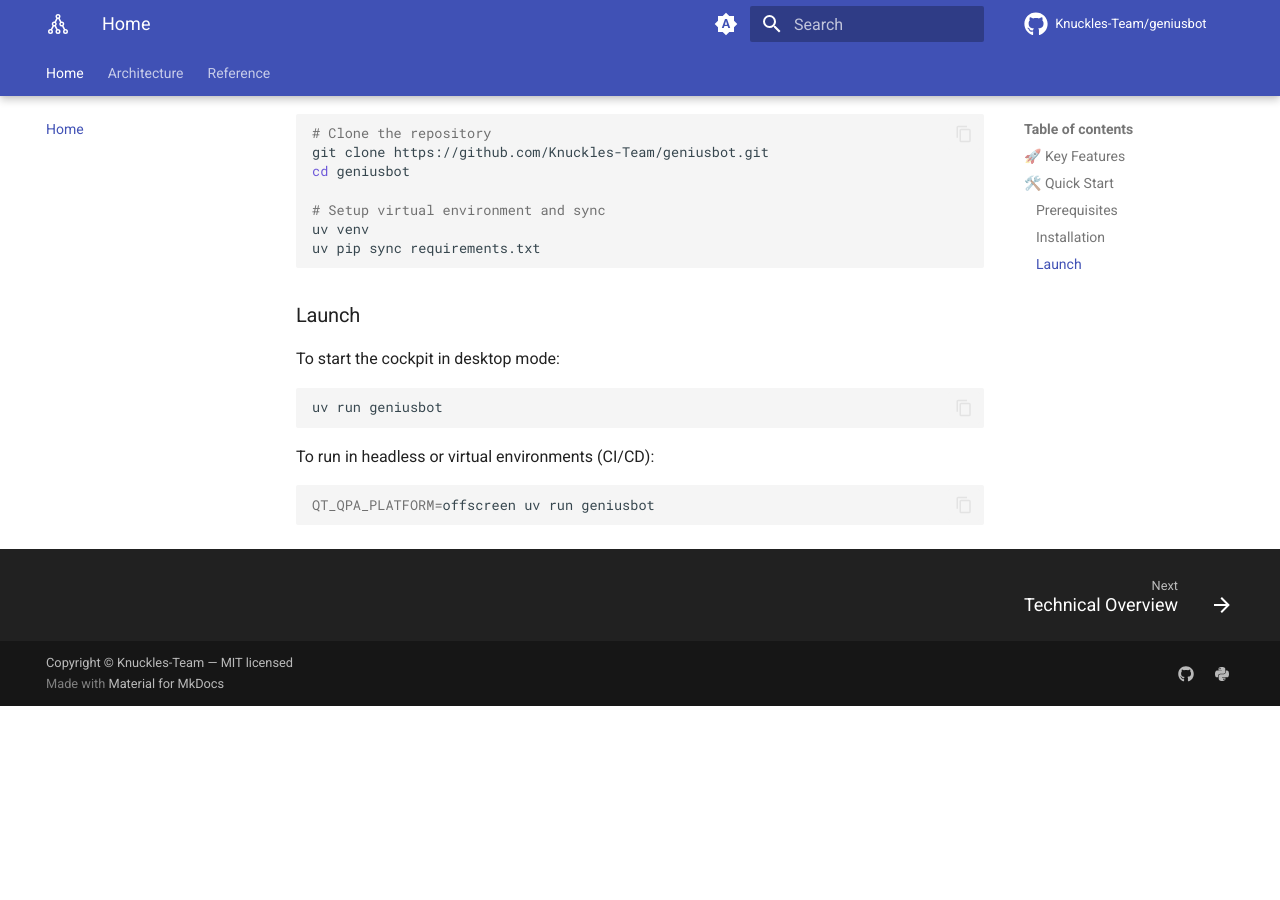
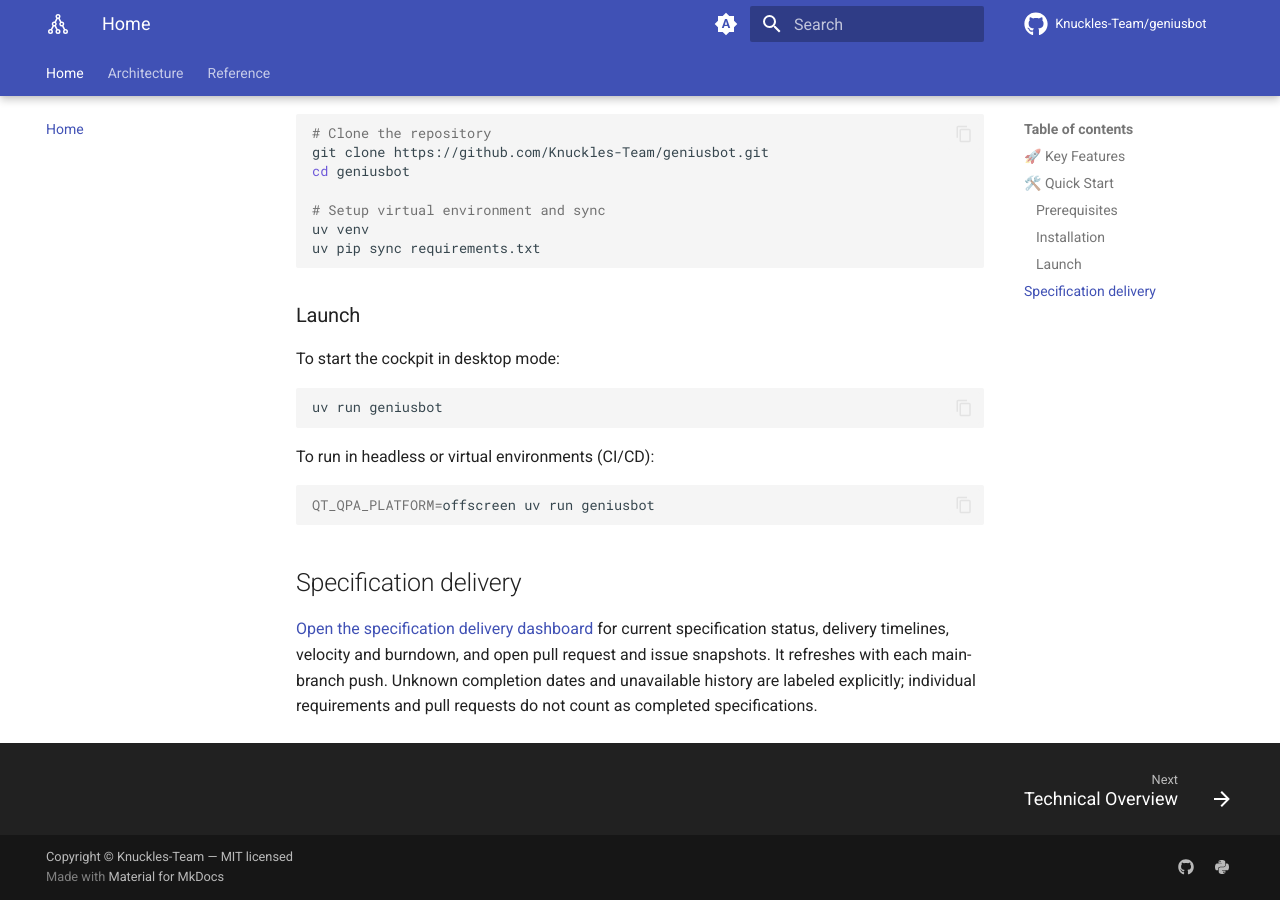
Before and after one commit to Knuckles-Team/geniusbot, an MkDocs documentation site: the page built from docs/index.md, in a window 1280 px wide and 900 px high, scrolled down 1038 px. Built offline with MkDocs 1.6.1 and Material for MkDocs 9.7.7, drawn with Linux system fonts in a browser that asks for light colours; comment, search, counter and statistics services are not loaded; before the commit the page ends 1744 px from its top, so only the background shows below that.

Commit message:
docs: add shared spec delivery dashboard

````diff
--- a/docs/index.md
+++ b/docs/index.md
@@ -45,3 +45,11 @@ To run in headless or virtual environments (CI/CD):
 ```bash
 QT_QPA_PLATFORM=offscreen uv run geniusbot
 ```
+
+## Specification delivery
+
+<a href="spec-delivery/">Open the specification delivery dashboard</a> for
+current specification status, delivery timelines, velocity and burndown, and
+open pull request and issue snapshots. It refreshes with each main-branch push.
+Unknown completion dates and unavailable history are labeled explicitly;
+individual requirements and pull requests do not count as completed specifications.
````
Also changed, not shown: 2 other files.
